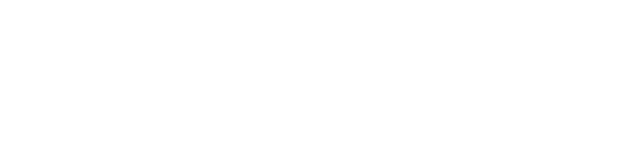
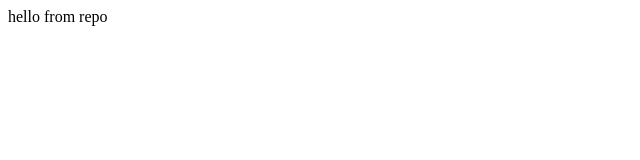
Before and after one commit to DumitruVivat/remote-test-2, a plain HTML site: page index.html in a window 1280 px wide. Shown: the whole page, without its empty margins (0-640 px from the left). Drawn offline with Linux system fonts and the light colour scheme.

Commit message:
Update index.html

```diff
--- a/index.html
+++ b/index.html
@@ -6,6 +6,6 @@
   <title>Document</title>
 </head>
 <body>
-
+  <h>hello from repo</h>
 </body>
 </html>
```
